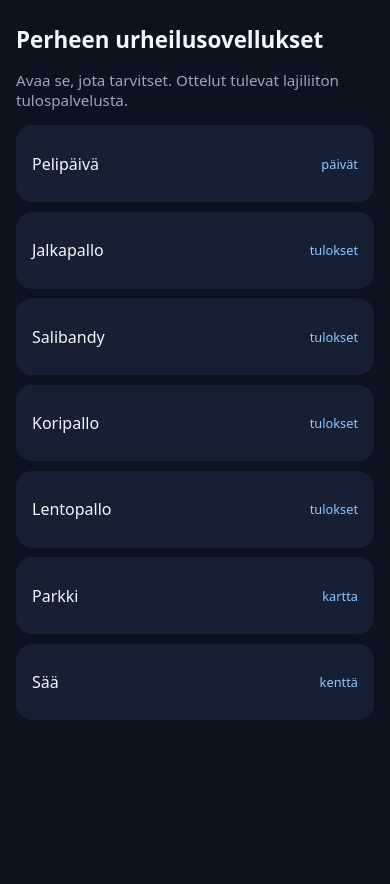
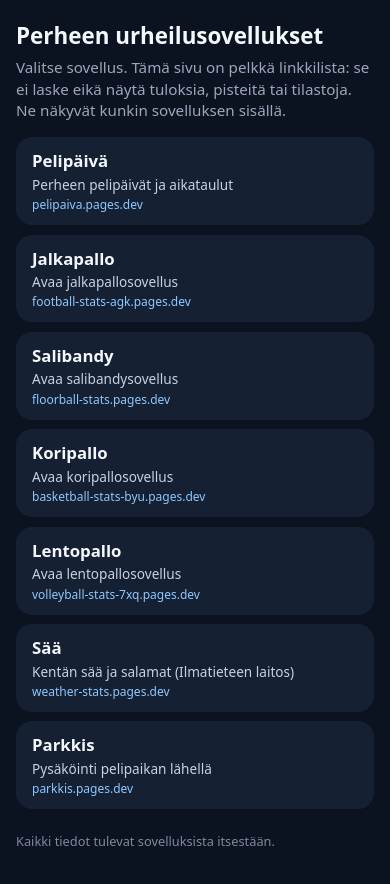
Before and after one commit to traali/sports-federation, a website: page site/index.html in a window 390 px wide. Before the commit the page ends 844 px from the top, so only its background shows below. Drawn offline with Linux system fonts and the light colour scheme.

Commit message:
fix(site): Hakemisto lists verified app links only, no claimed results (#6)
- Finnish phone-friendly link list: Pelipäivä, football (football-stats-agk),
  floorball, basketball (basketball-stats-byu), volleyball (volleyball-stats-7xq),
  Sää (weather-stats), Parkkis (parkkis)
- Remove 'tulokset' labels and result-source claims; page computes nothing
- Add scripts/check-site.mjs (offline structure + --live title check) and CI
- Forbid football-stats/basketball-stats/volleyball-stats short hosts (other apps)

```diff
--- a/package.json
+++ b/package.json
@@ -17,7 +17,9 @@
     "test:webmcp": "npx tsx scripts/test-all-webmcp.mjs",
     "test:neighbors": "node scripts/check-neighbors.mjs --all",
     "hooks:install": "node scripts/install-all-hooks.mjs",
-    "understand": "node scripts/understand.mjs"
+    "understand": "node scripts/understand.mjs",
+    "test:site": "node scripts/check-site.mjs",
+    "test:site:live": "node scripts/check-site.mjs --live"
   },
   "keywords": [
     "monastic-architecture",
--- a/site/index.html
+++ b/site/index.html
@@ -2,28 +2,41 @@
 <html lang="fi">
 <head>
   <meta charset="utf-8" />
-  <meta name="viewport" content="width=device-width, initial-scale=1" />
+  <meta name="viewport" content="width=device-width, initial-scale=1, viewport-fit=cover" />
+  <meta name="color-scheme" content="dark" />
+  <meta name="description" content="Linkit perheen urheilusovelluksiin." />
   <title>Urheilusovellukset</title>
   <style>
-    body { margin: 0; font-family: system-ui, sans-serif; background: #0b1220; color: #f4f7fb; }
-    main { max-width: 28rem; margin: 0 auto; padding: 1.5rem 1rem 3rem; }
+    :root { color-scheme: dark; }
+    * { box-sizing: border-box; }
+    body { margin: 0; font-family: system-ui, -apple-system, "Segoe UI", Roboto, sans-serif; background: #0b1220; color: #f4f7fb; -webkit-text-size-adjust: 100%; }
+    main { max-width: 28rem; margin: 0 auto; padding: max(1.25rem, env(safe-area-inset-top)) 1rem max(2.5rem, env(safe-area-inset-bottom)); }
     h1 { font-size: 1.4rem; margin: 0 0 .4rem; }
-    p { color: #9aa8bd; font-size: .95rem; }
-    a { display: flex; justify-content: space-between; gap: 1rem; align-items: center; min-height: 3.2rem; margin: .6rem 0; padding: .8rem 1rem; border-radius: 1rem; background: #162033; color: inherit; text-decoration: none; }
-    a span { color: #8ec8ff; font-size: .8rem; }
+    p { color: #9aa8bd; font-size: .95rem; line-height: 1.4; margin: 0 0 1rem; }
+    ul { list-style: none; margin: 0; padding: 0; }
+    a.app { display: flex; flex-direction: column; justify-content: center; gap: .15rem; min-height: 3.6rem; margin: .6rem 0; padding: .75rem 1rem; border-radius: 1rem; background: #162033; color: inherit; text-decoration: none; }
+    a.app:active, a.app:hover { background: #1d2a42; }
+    a.app:focus-visible { outline: 3px solid #8ec8ff; outline-offset: 2px; }
+    .name { font-size: 1.05rem; font-weight: 600; }
+    .what { color: #c6d2e3; font-size: .85rem; }
+    .host { color: #8ec8ff; font-size: .75rem; overflow-wrap: anywhere; }
+    footer { color: #7d8aa0; font-size: .8rem; margin-top: 1.5rem; line-height: 1.4; }
   </style>
 </head>
 <body>
   <main>
     <h1>Perheen urheilusovellukset</h1>
-    <p>Avaa se, jota tarvitset. Ottelut tulevat lajiliiton tulospalvelusta.</p>
-    <a href="https://pelipaiva.pages.dev/">Pelipäivä <span>päivät</span></a>
-    <a href="https://football-stats-agk.pages.dev/">Jalkapallo <span>tulokset</span></a>
-    <a href="https://floorball-stats.pages.dev/">Salibandy <span>tulokset</span></a>
-    <a href="https://basketball-stats-byu.pages.dev/">Koripallo <span>tulokset</span></a>
-    <a href="https://volleyball-stats-7xq.pages.dev/">Lentopallo <span>tulokset</span></a>
-    <a href="https://parkkis.pages.dev/">Parkki <span>kartta</span></a>
-    <a href="https://weather-stats.pages.dev/">Sää <span>kenttä</span></a>
+    <p>Valitse sovellus. Tämä sivu on pelkkä linkkilista: se ei laske eikä näytä tuloksia, pisteitä tai tilastoja. Ne näkyvät kunkin sovelluksen sisällä.</p>
+    <ul>
+      <li><a class="app" data-app="pelipaiva" href="https://pelipaiva.pages.dev/"><span class="name">Pelipäivä</span><span class="what">Perheen pelipäivät ja aikataulut</span><span class="host">pelipaiva.pages.dev</span></a></li>
+      <li><a class="app" data-app="football" href="https://football-stats-agk.pages.dev/"><span class="name">Jalkapallo</span><span class="what">Avaa jalkapallosovellus</span><span class="host">football-stats-agk.pages.dev</span></a></li>
+      <li><a class="app" data-app="floorball" href="https://floorball-stats.pages.dev/"><span class="name">Salibandy</span><span class="what">Avaa salibandysovellus</span><span class="host">floorball-stats.pages.dev</span></a></li>
+      <li><a class="app" data-app="basketball" href="https://basketball-stats-byu.pages.dev/"><span class="name">Koripallo</span><span class="what">Avaa koripallosovellus</span><span class="host">basketball-stats-byu.pages.dev</span></a></li>
+      <li><a class="app" data-app="volleyball" href="https://volleyball-stats-7xq.pages.dev/"><span class="name">Lentopallo</span><span class="what">Avaa lentopallosovellus</span><span class="host">volleyball-stats-7xq.pages.dev</span></a></li>
+      <li><a class="app" data-app="weather" href="https://weather-stats.pages.dev/"><span class="name">Sää</span><span class="what">Kentän sää ja salamat (Ilmatieteen laitos)</span><span class="host">weather-stats.pages.dev</span></a></li>
+      <li><a class="app" data-app="parkkis" href="https://parkkis.pages.dev/"><span class="name">Parkkis</span><span class="what">Pysäköinti pelipaikan lähellä</span><span class="host">parkkis.pages.dev</span></a></li>
+    </ul>
+    <footer>Kaikki tiedot tulevat sovelluksista itsestään.</footer>
   </main>
 </body>
 </html>
```
Also changed, not shown: scripts/check-site.mjs (added, +83 -0 lines), .github/workflows/site-check.yml (added), README.md.
